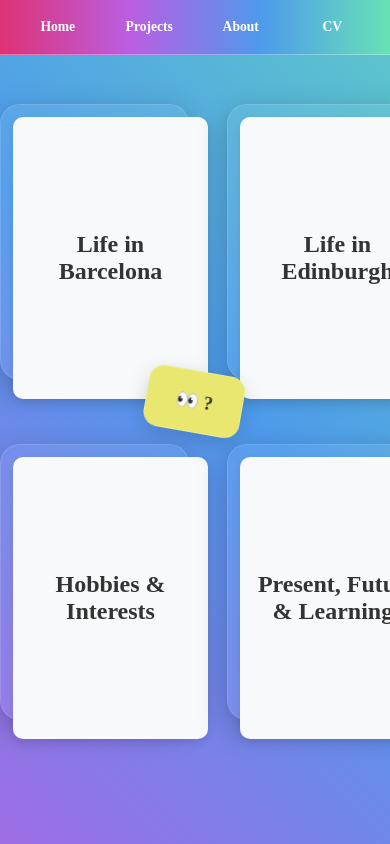
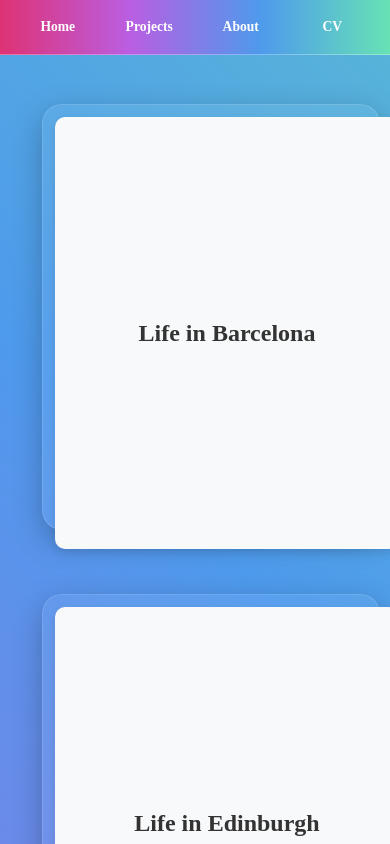
Before and after one commit to Laufley/portfolio, a React (Vite) app: page /portfolio/about in a window 390 px wide. Shown: the top 844 px of the page. Built offline with nearby package versions, Linux system fonts and the light colour scheme.

Commit message:
add media mobile on about

```diff
--- a/src/Components/About.css
+++ b/src/Components/About.css
@@ -184,3 +184,31 @@
 .lesson-2 {
   color: #f6901a;
 }
+
+/* Mobile */
+@media only screen and (max-width: 414px) {
+  .cardsAbout-container {
+    grid-template-columns: 1fr;
+    gap: 4rem;
+    padding: 0 1rem;
+  }
+
+  .cardAbout {
+    height: 400px;
+    max-width: 80%;
+  }
+
+  .mini-card {
+  position: absolute;
+  left: 70%;
+  top: 77%;
+  transform: translate(-50%, -50%);
+  width: 95px;
+  height: 60px;
+  perspective: 1000px;
+  z-index: 2;
+  cursor: pointer;
+  rotate: 10deg;
+  }
+
+}
```
